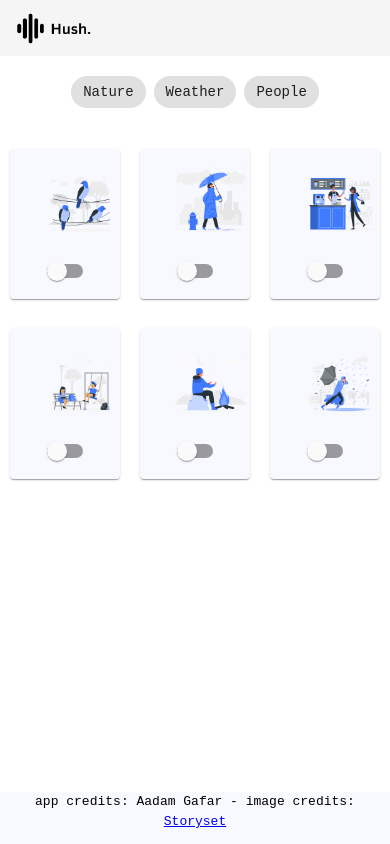
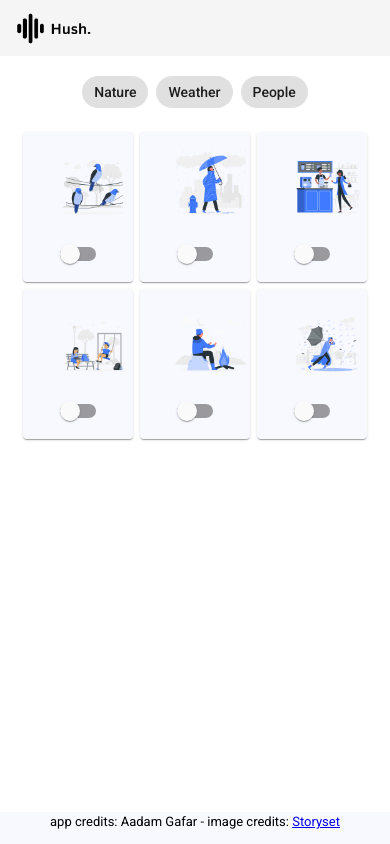
Before and after one commit to Aadam-Gafar/Hush, an Angular app: page / in a window 390 px wide. Built offline with nearby package versions, Linux system fonts and the light colour scheme.

Commit message:
Applied rudimentary media query

```diff
--- a/src/app/app.component.css
+++ b/src/app/app.component.css
@@ -10,17 +10,3 @@ footer {
     bottom: 0px;
     width: 100%;
 }
-
-/* Mobile and tablet. */
-@media only screen and (max-width: 768px) {
-    * {
-        font-family: 'Courier New', Courier, monospace;
-    }
-}
-
-/* Laptop and desktop. */
-@media only screen and (min-width: 768px) {
-    * {
-        font-family: 'Courier New', Courier, monospace;
-    }
-}
--- a/src/app/cards/cards.component.css
+++ b/src/app/cards/cards.component.css
@@ -1,18 +1,17 @@
 .row {
     display: flex;
-    padding-top:2.5%;
 }
 
 .column {
     width: 33%;
     display: flex;
     justify-content: center;
-    padding: 2.5%;
+    padding: 1%;
 }
 
 mat-card {
     background-color: ghostwhite;
-    width:fit-content;
+    width: fit-content;
 }
 
 mat-card-header {
@@ -33,3 +32,19 @@ mat-card-content {
 div {
     display: inline-block;
 }
+
+/* Mobile, tablet, and laptops. */
+@media only screen and (max-width: 1600px) {
+    .row {
+        padding-left: 5%;
+        padding-right: 5%;
+    }
+}
+
+/* Desktops and ultra-wide setups. */
+@media only screen and (min-width: 1600px) {
+    .row {
+        padding-left: 25%;
+        padding-right: 25%;
+    }
+}
```
